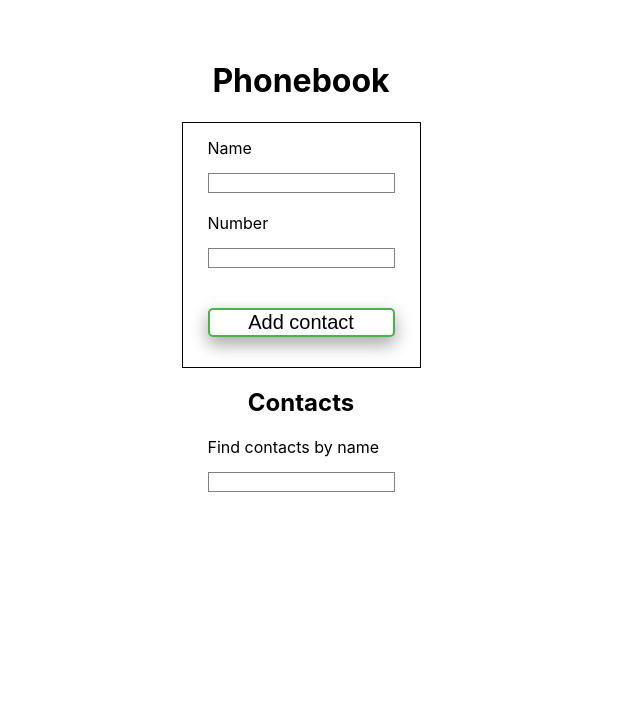
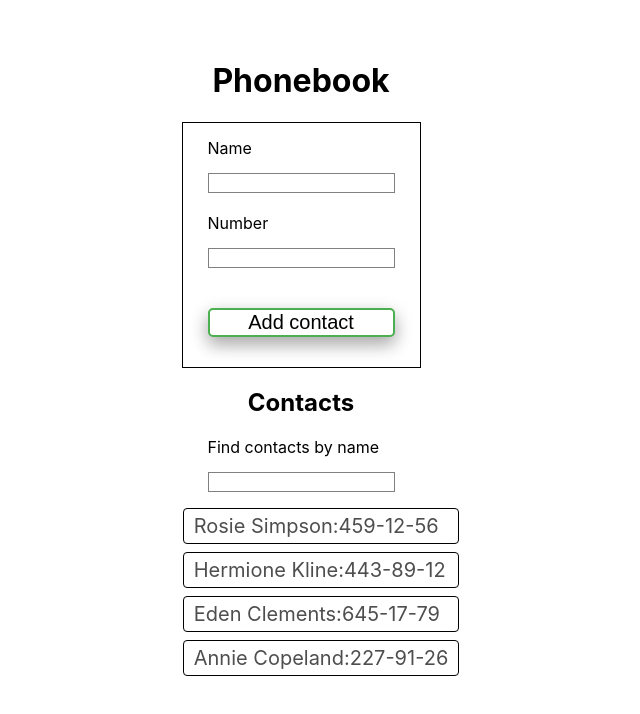
Before and after one commit to AnastasiaCarlii/goit-react-hw-02-phonebook, a React (Create React App) app: page / in a window 1280 px wide. Shown: the top 714 px of the page, without its empty margins (339-979 px from the left). Built offline with nearby package versions, Linux system fonts and the light colour scheme.

Commit message:
ContactList, ContactListItem

```diff
--- a/src/components/App.jsx
+++ b/src/components/App.jsx
@@ -5,6 +5,7 @@ import { nanoid } from 'nanoid';
 import css from './App.module.css';
 import ContactForm from './ContactForm/ContactForm';
 import { SearchFilter } from './SearchFilter/SearchFilter';
+import { ContactList } from './ContactList/ContactList';
 
 class App extends Component {
   state = {
@@ -42,6 +43,12 @@ class App extends Component {
     });
   };
 
+  filterContacts = () => {
+    const { contacts, filter } = this.state;
+
+    return contacts.filter(contact => contact.name.includes(filter));
+  };
+
   render() {
     const { filter } = this.state;
     return (
@@ -51,6 +58,7 @@ class App extends Component {
 
         <h2>Contacts</h2>
         <SearchFilter value={filter} onChange={this.changeFilter} />
+        <ContactList contacts={this.filterContacts()} />
       </div>
     );
   }
--- a/src/components/ContactList/ContactList.jsx
+++ b/src/components/ContactList/ContactList.jsx
@@ -1 +1,12 @@
+import { ContactListItem } from 'components/ContactListItem/ContactListItem';
 import React from 'react';
+
+export const ContactList = ({ contacts }) => {
+  return (
+    <ul>
+      {contacts.map(({ id, name, number }) => (
+        <ContactListItem key={id} id={id} name={name} number={number} />
+      ))}
+    </ul>
+  );
+};
--- a/src/components/ContactListItem/ContactListItem.jsx
+++ b/src/components/ContactListItem/ContactListItem.jsx
@@ -0,0 +1,11 @@
+import css from './ContactListItem.module.css';
+
+export const ContactListItem = ({ id, name, number }) => {
+  return (
+    <li className={css.listItem} key={id}>
+      <span className={css.contactItem}>
+        {name}:{number}
+      </span>
+    </li>
+  );
+};
--- a/src/components/ContactListItem/ContactListItem.module.css
+++ b/src/components/ContactListItem/ContactListItem.module.css
@@ -0,0 +1,18 @@
+.listItem {
+  display: flex;
+  align-items: center;
+  justify-content: space-between;
+
+  padding: 5px 10px;
+  border: 1px solid black;
+  border-radius: 4px;
+
+  margin-bottom: 8px;
+
+  color: #efefef;
+}
+
+.contactItem {
+  font-size: 20px;
+  color: #4e4e4e;
+}
```
